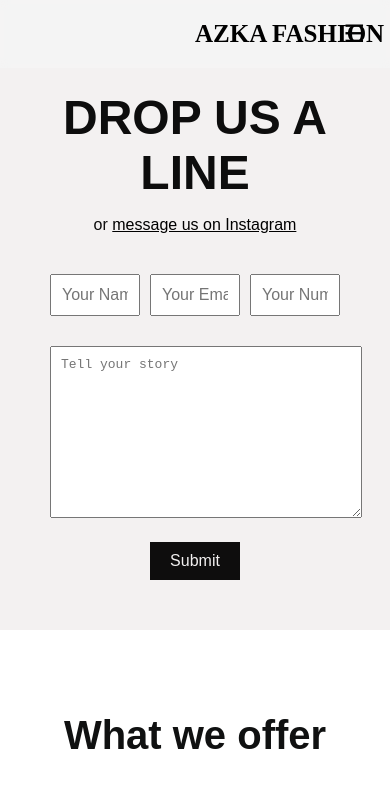
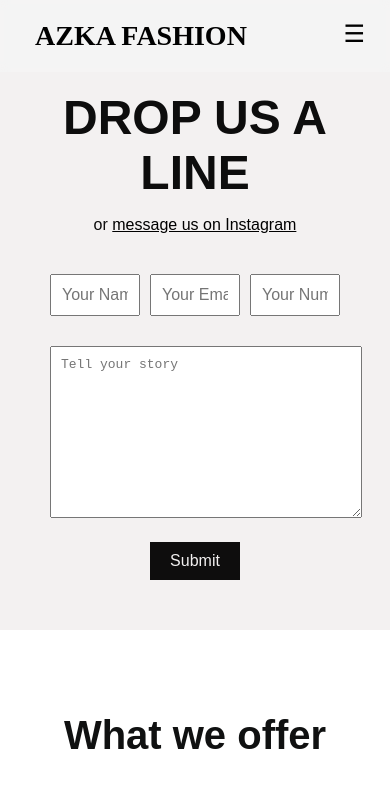
Before and after one commit to nasir177/Azka-fashion, a plain HTML site: page contact.html in a window 390 px wide. Shown: the top 805 px of the page. Drawn offline with Linux system fonts and the light colour scheme.

Commit message:
logo alignment changed

```diff
--- a/style.css
+++ b/style.css
@@ -80,7 +80,7 @@ body {
 @media (max-width: 768px) {
   .navbar {
     display: flex;
-        justify-content: space-between;
+    justify-content: center; /* Center align the logo */
     align-items: center;
     background-color: rgba(245, 245, 245, 0.674);
     padding: 15px 20px; /* Reduced padding for better alignment */
@@ -92,23 +92,22 @@ body {
   }
 
   .navbar-section {
-        display: flex;
-        gap: 20px; /* Reduced gap for better spacing */
-        flex-wrap: wrap;
-        justify-content: center;
-        max-width: 100%;
-        overflow: hidden;
+    display: none; /* Hide other links for mobile view */
   }
 
   .navbar-logo {
-        font-size: 13px; /* Smaller font size for better fit */
+    font-size: 20px; /* Adjusted font size for better visibility */
     font-weight: bold;
-        margin: 10px 0;
+    position: relative;
+    text-align: center;
   }
 
-    .navbar a {
-        font-size: 10px; /* Smaller text size for smoother logo display */
-        text-decoration: none;
+  .menu-btn {
+    display: block; /* Show hamburger only on mobile */
+    position: absolute;
+    right: 20px; /* Position hamburger on the right */
+    top: 15px; /* Adjust top position */
+    z-index: 1001; /* Ensure it stays above other elements */
   }
 }
 
@@ -517,16 +516,7 @@ input {
   color: #222;
 }
 
-/* Desktop: show nav links, hide hamburger */
-.navbar-section {
-  display: flex;
-  gap: 15px;
-}
 
-.navbar-section a {
-  color: rgb(0, 0, 0);
-  text-decoration: none;
-}
 
   /* Desktop: show nav links, hide hamburger */
   .navbar-section {
@@ -550,9 +540,11 @@ input {
   }
 
   .navbar-logo {
-    font-size: 25px; /* Adjusted font size for better visibility */
+    font-size: 28px; /* Revert to previous font size */
     font-weight: bold;
-    margin: 60; /* Center the logo */
     position: relative;
+    left: 20px; /* Align logo to the left */
+    transform: none; /* Remove centering transform */
+    text-align: left; /* Align text to the left */
   }
 }
```
Lines whose indentation alone changed are shown as unchanged.
